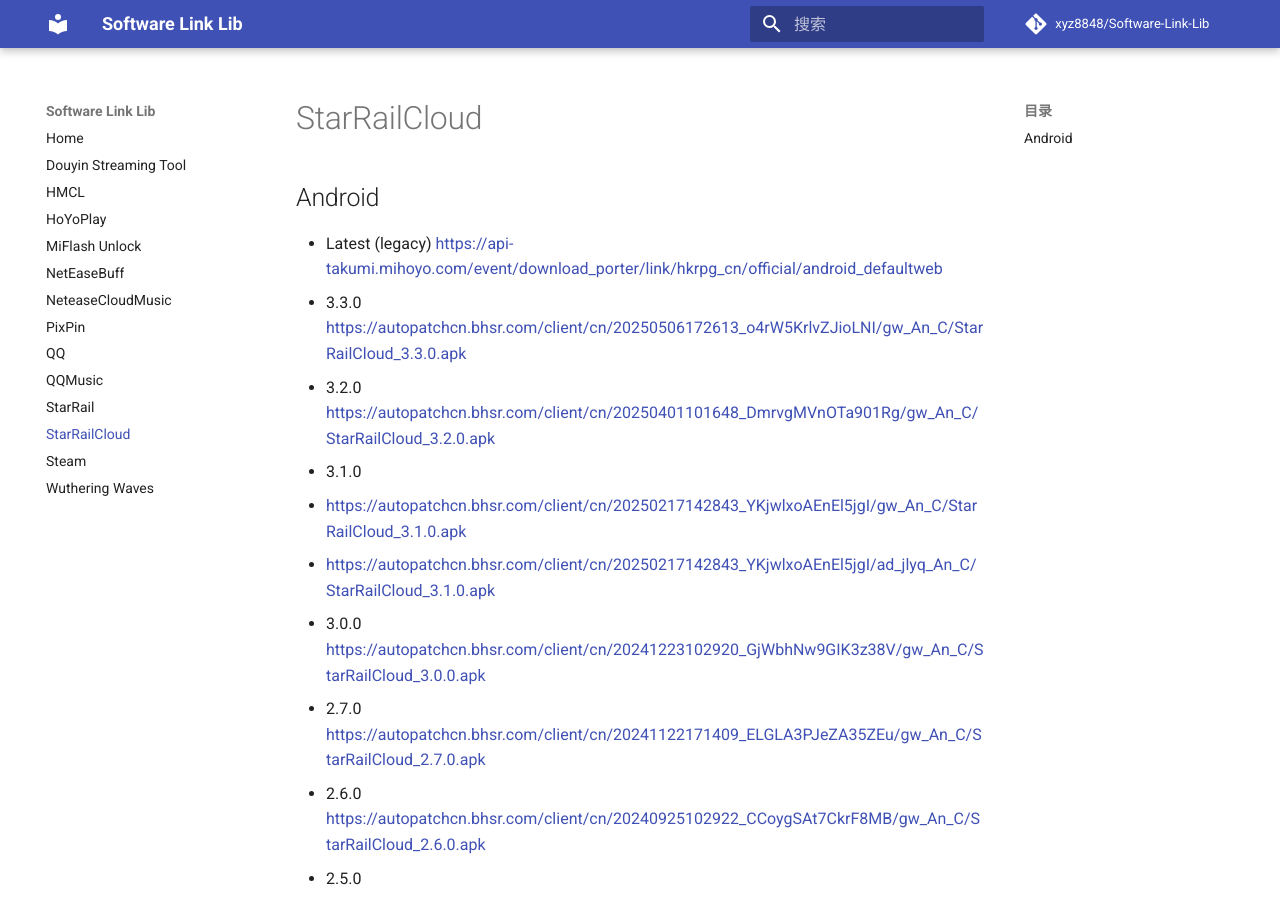
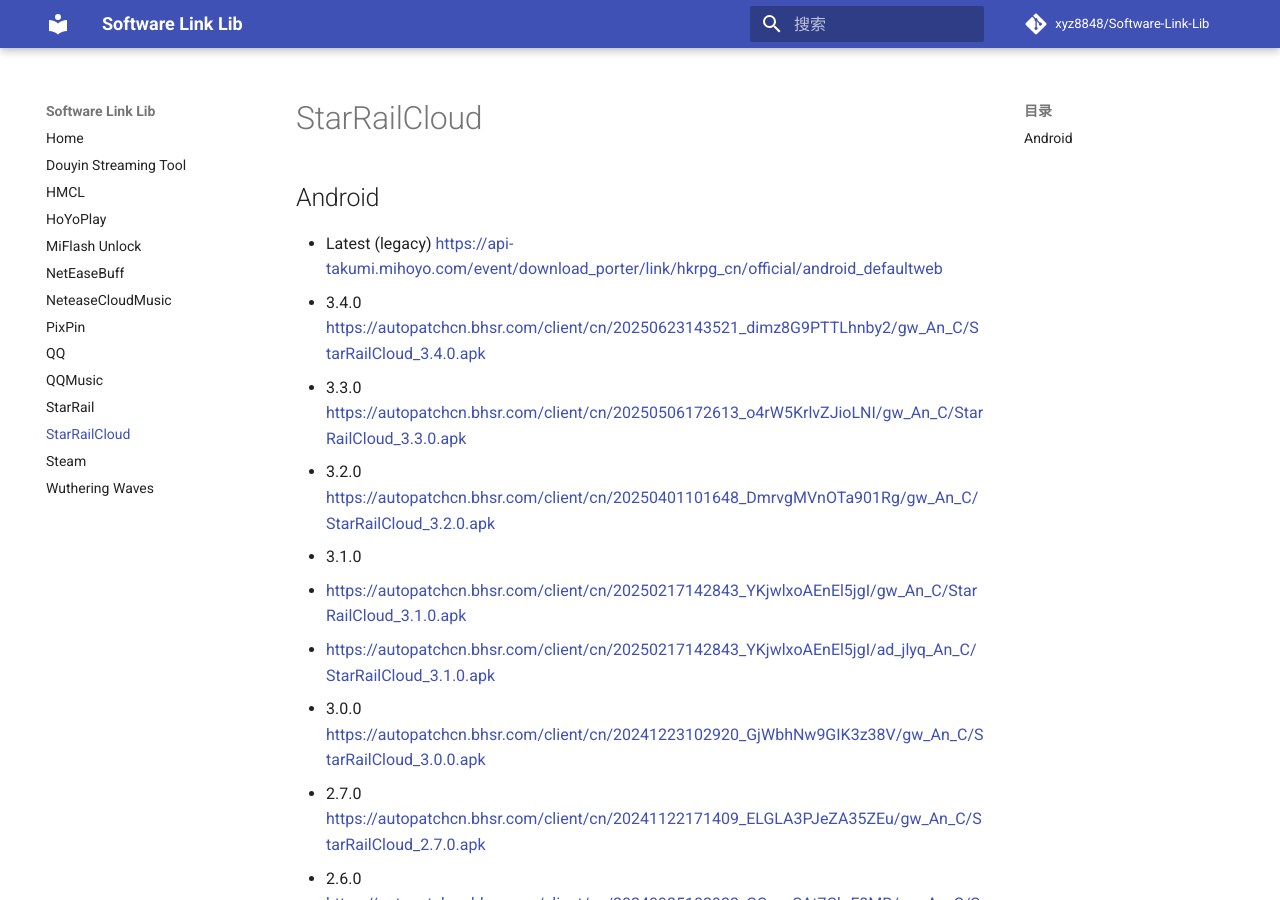
Before and after one commit to xyz8848/Software-Link-Lib, an MkDocs documentation site: the page built from docs/StarRailCloud.md, in a window 1280 px wide and 900 px high. Built offline with MkDocs 1.6.1 and Material for MkDocs 9.7.7, drawn with Linux system fonts in a browser that asks for light colours; comment, search, counter and statistics services are not loaded.

Commit message:
Update StarRailCloud.md

```diff
--- a/docs/StarRailCloud.md
+++ b/docs/StarRailCloud.md
@@ -2,6 +2,7 @@
 
 ## Android
 - Latest (legacy) [https://api-takumi.mihoyo.com/event/download_porter/link/hkrpg_cn/official/android_defaultweb](https://api-takumi.mihoyo.com/event/download_porter/link/hkrpg_cn/official/android_defaultweb)
+- 3.4.0 [https://autopatchcn.bhsr.com/client/cn/20250623143521_dimz8G9PTTLhnby2/gw_An_C/StarRailCloud_3.4.0.apk](https://autopatchcn.bhsr.com/client/cn/20250623143521_dimz8G9PTTLhnby2/gw_An_C/StarRailCloud_3.4.0.apk)
 - 3.3.0 [https://autopatchcn.bhsr.com/client/cn/20250506172613_o4rW5KrlvZJioLNI/gw_An_C/StarRailCloud_3.3.0.apk](https://autopatchcn.bhsr.com/client/cn/20250506172613_o4rW5KrlvZJioLNI/gw_An_C/StarRailCloud_3.3.0.apk)
 - 3.2.0 [https://autopatchcn.bhsr.com/client/cn/20250401101648_DmrvgMVnOTa901Rg/gw_An_C/StarRailCloud_3.2.0.apk](https://autopatchcn.bhsr.com/client/cn/20250401101648_DmrvgMVnOTa901Rg/gw_An_C/StarRailCloud_3.2.0.apk)
 - 3.1.0
```
